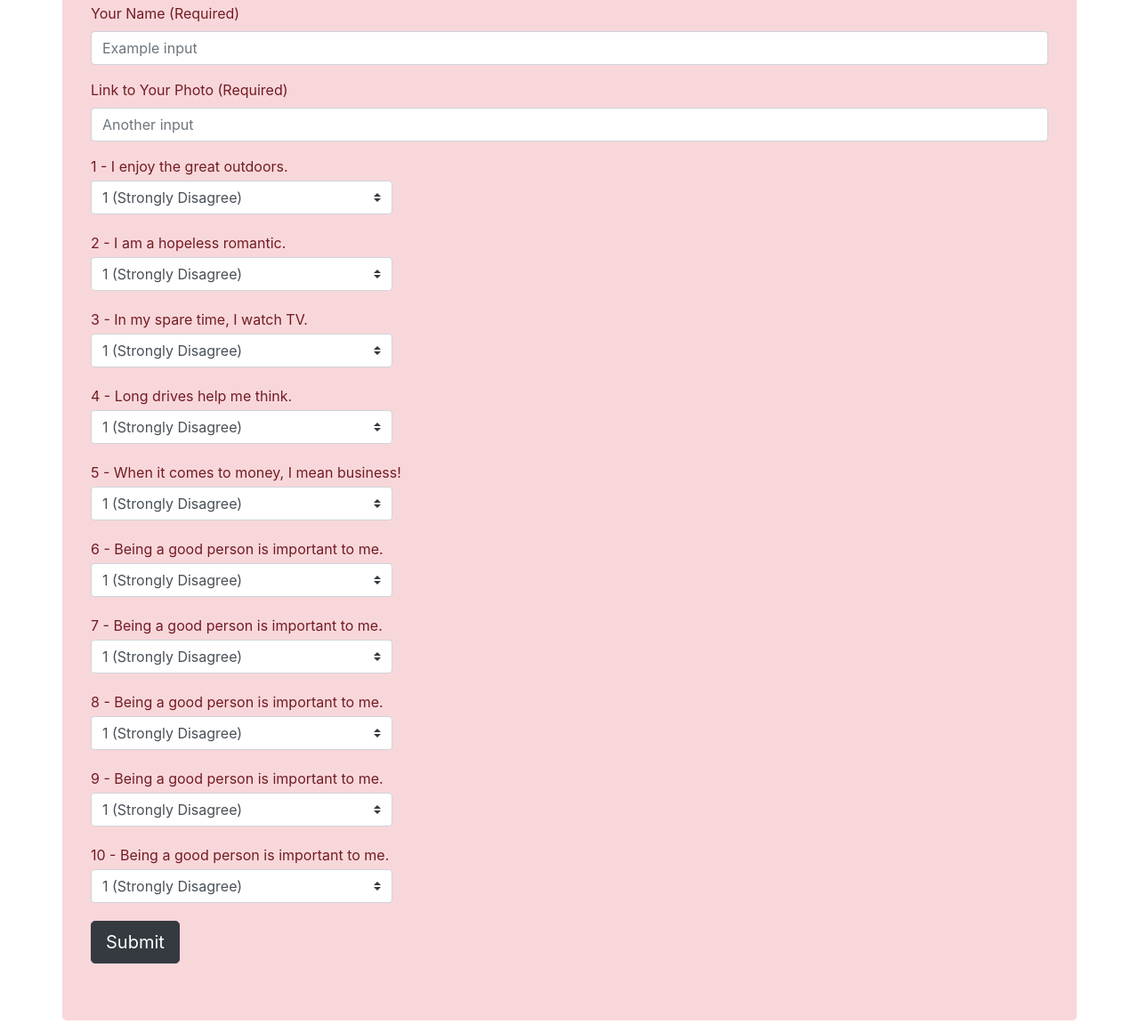
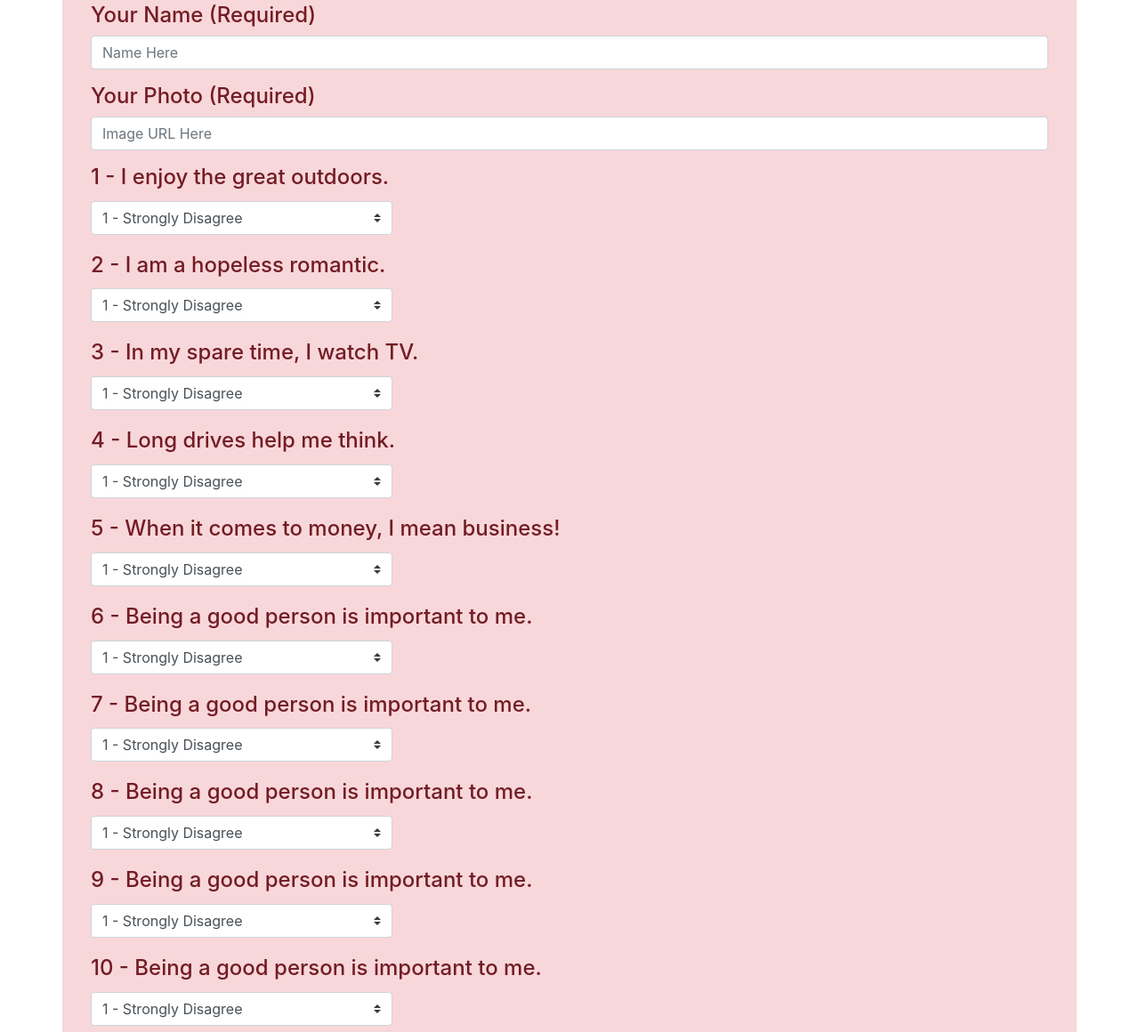
Before and after one commit to jshou403/friend-finder, a website: page app/public/survey.html in a window 1280 px wide. Shown: the part 177-1337 px from the top of the page at 89% size. Drawn offline with nearby package versions, Linux system fonts and the light colour scheme.

Commit message:
Updated dropdowns.

```diff
--- a/app/public/survey.html
+++ b/app/public/survey.html
@@ -44,34 +44,40 @@
                     <hr class="my-4">
 
                     <form>
+
+                        <!-- Name -->
                         <div class="form-group">
-                            <label for="formGroupExampleInput">Your Name (Required)</label>
-                            <input type="text" class="form-control" id="name" placeholder="Example input" required>
+                            <!-- <label for="formGroupYourName">Your Name (Required)</label> -->
+                            <h4>Your Name (Required)</h4>
+                            <input type="text" class="form-control" id="name" placeholder="Name Here" required>
                         </div>
+
+                        <!-- Photo URL -->
                         <div class="form-group">
-                            <label for="formGroupExampleInput2">Link to Your Photo (Required)</label>
-                            <input type="text" class="form-control" id="imageurl" placeholder="Another input" required>
+                            <!-- <label for="formGroupPhotoUrl">Link to Your Photo (Required)</label> -->
+                            <h4>Your Photo (Required)</h4>
+                            <input type="text" class="form-control" id="imageurl" placeholder="Image URL Here" required>
                         </div>
 
 
-                        <div>
                         <!-- 1 -->
                         <div class="form-group">
+                            <div>
 
                                 <div class="row">
                                     <div class="col-12">
-                                        1 - I enjoy the great outdoors.
+                                        <h4>1 - I enjoy the great outdoors.</h4>
                                     </div>
                                 </div>
 
                                 <div class="row">
                                     <div class="col-sm-12 col-md-4">
-                                        <select name="question1" class="custom-select my-1 mr-sm-2" id="q1">
-                                            <option value="1">1 (Strongly Disagree)</option>
-                                            <option value="2">2</option>
-                                            <option value="3">3</option>
-                                            <option value="4">4</option>
-                                            <option value="5">5 (Strongly Agree)</option>
+                                        <select name="question1" class="custom-select my-1 mr-sm-2" id="q1"> -->
+                                            <option value="1">1 - Strongly Disagree</option>
+                                            <option value="2">2 - Disagree</option>
+                                            <option value="3">3 - Neutral</option>
+                                            <option value="4">4 - Agree</option>
+                                            <option value="5">5 - Strongly Agree</option>
                                         </select>
                                     </div>
                                 </div>
@@ -81,227 +87,211 @@
 
                         <!-- 2 -->
                         <div class="form-group">
-                            <div>
 
                             <div class="row">
                                 <div class="col-12">
-                                        2 - I am a hopeless romantic.
+                                    <h4>2 - I am a hopeless romantic.</h4>
                                 </div>
                             </div>
 
                             <div class="row">
                                 <div class="col-sm-12 col-md-4">
+
                                     <select name="question2" class="custom-select my-1 mr-sm-2" id="q2">
-                                            <option value="1">1 (Strongly Disagree)</option>
-                                            <option value="2">2</option>
-                                            <option value="3">3</option>
-                                            <option value="4">4</option>
-                                            <option value="5">5 (Strongly Agree)</option>
+                                        <option value="1">1 - Strongly Disagree</option>
+                                        <option value="2">2 - Disagree</option>
+                                        <option value="3">3 - Neutral</option>
+                                        <option value="4">4 - Agree</option>
+                                        <option value="5">5 - Strongly Agree</option>
                                     </select>
+
                                 </div>
                             </div>
 
                         </div>
-                        </div>
 
-                        <!-- 4 -->
+                        <!-- 3 -->
                         <div class="form-group">
-                            <div>
 
                             <div class="row">
                                 <div class="col-12">
-                                        3 - In my spare time, I watch TV.
+                                    <h4>3 - In my spare time, I watch TV.</h4>
                                 </div>
                             </div>
 
                             <div class="row">
                                 <div class="col-sm-12 col-md-4">
                                     <select name="question3" class="custom-select my-1 mr-sm-2" id="q3">
-                                            <option value="1">1 (Strongly Disagree)</option>
-                                            <option value="2">2</option>
-                                            <option value="3">3</option>
-                                            <option value="4">4</option>
-                                            <option value="5">5 (Strongly Agree)</option>
+                                        <option value="1">1 - Strongly Disagree</option>
+                                        <option value="2">2 - Disagree</option>
+                                        <option value="3">3 - Neutral</option>
+                                        <option value="4">4 - Agree</option>
+                                        <option value="5">5 - Strongly Agree</option>
                                     </select>
                                 </div>
                             </div>
 
                         </div>
-                        </div>
 
-                        <!-- 5 -->
+                        <!-- 4 -->
                         <div class="form-group">
-                            <div>
 
                             <div class="row">
                                 <div class="col-12">
-                                        4 - Long drives help me think.
+                                    <h4>4 - Long drives help me think.</h4>
                                 </div>
                             </div>
 
                             <div class="row">
                                 <div class="col-sm-12 col-md-4">
                                     <select name="question4" class="custom-select my-1 mr-sm-2" id="q4">
-                                            <option value="1">1 (Strongly Disagree)</option>
-                                            <option value="2">2</option>
-                                            <option value="3">3</option>
-                                            <option value="4">4</option>
-                                            <option value="5">5 (Strongly Agree)</option>
+                                        <option value="1">1 - Strongly Disagree</option>
+                                        <option value="2">2 - Disagree</option>
+                                        <option value="3">3 - Neutral</option>
+                                        <option value="4">4 - Agree</option>
+                                        <option value="5">5 - Strongly Agree</option>
                                     </select>
                                 </div>
                             </div>
 
                         </div>
-                        </div>
 
-                        <!-- 6 -->
+                        <!-- 5 -->
                         <div class="form-group">
-                            <div>
 
                             <div class="row">
                                 <div class="col-12">
-                                        5 - When it comes to money, I mean business!
+                                    <h4>5 - When it comes to money, I mean business!</h4>
                                 </div>
                             </div>
 
                             <div class="row">
                                 <div class="col-sm-12 col-md-4">
                                     <select name="question5" class="custom-select my-1 mr-sm-2" id="q5">
-                                            <option value="1">1 (Strongly Disagree)</option>
-                                            <option value="2">2</option>
-                                            <option value="3">3</option>
-                                            <option value="4">4</option>
-                                            <option value="5">5 (Strongly Agree)</option>
+                                        <option value="1">1 - Strongly Disagree</option>
+                                        <option value="2">2 - Disagree</option>
+                                        <option value="3">3 - Neutral</option>
+                                        <option value="4">4 - Agree</option>
+                                        <option value="5">5 - Strongly Agree</option>
                                     </select>
                                 </div>
                             </div>
 
                         </div>
-                        </div>
 
                         <!-- 6 -->
                         <div class="form-group">
-                            <div>
 
                             <div class="row">
                                 <div class="col-12">
-                                        6 - Being a good person is important to me.
+                                    <h4>6 - Being a good person is important to me.</h4>
                                 </div>
                             </div>
 
                             <div class="row">
                                 <div class="col-sm-12 col-md-4">
                                     <select name="question6" class="custom-select my-1 mr-sm-2" id="q6">
-                                            <option value="1">1 (Strongly Disagree)</option>
-                                            <option value="2">2</option>
-                                            <option value="3">3</option>
-                                            <option value="4">4</option>
-                                            <option value="5">5 (Strongly Agree)</option>
+                                        <option value="1">1 - Strongly Disagree</option>
+                                        <option value="2">2 - Disagree</option>
+                                        <option value="3">3 - Neutral</option>
+                                        <option value="4">4 - Agree</option>
+                                        <option value="5">5 - Strongly Agree</option>
                                     </select>
                                 </div>
                             </div>
 
                         </div>
-                        </div>
 
                         <!-- 7 -->
                         <div class="form-group">
-                                <div>
 
                             <div class="row">
                                 <div class="col-12">
-                                            7 - Being a good person is important to me.
+                                    <h4>7 - Being a good person is important to me.</h4>
                                 </div>
                             </div>
 
                             <div class="row">
                                 <div class="col-sm-12 col-md-4">
                                     <select name="question7" class="custom-select my-1 mr-sm-2" id="q7">
-                                                <option value="1">1 (Strongly Disagree)</option>
-                                                <option value="2">2</option>
-                                                <option value="3">3</option>
-                                                <option value="4">4</option>
-                                                <option value="5">5 (Strongly Agree)</option>
+                                        <option value="1">1 - Strongly Disagree</option>
+                                        <option value="2">2 - Disagree</option>
+                                        <option value="3">3 - Neutral</option>
+                                        <option value="4">4 - Agree</option>
+                                        <option value="5">5 - Strongly Agree</option>
                                     </select>
                                 </div>
                             </div>
 
                         </div>
-                            </div>
 
                         <!-- 8 -->
                         <div class="form-group">
-                                <div>
 
                             <div class="row">
                                 <div class="col-12">
-                                            8 - Being a good person is important to me.
+                                    <h4>8 - Being a good person is important to me.</h4>
                                 </div>
                             </div>
 
                             <div class="row">
                                 <div class="col-sm-12 col-md-4">
                                     <select name="question8" class="custom-select my-1 mr-sm-2" id="q8">
-                                                <option value="1">1 (Strongly Disagree)</option>
-                                                <option value="2">2</option>
-                                                <option value="3">3</option>
-                                                <option value="4">4</option>
-                                                <option value="5">5 (Strongly Agree)</option>
+                                        <option value="1">1 - Strongly Disagree</option>
+                                        <option value="2">2 - Disagree</option>
+                                        <option value="3">3 - Neutral</option>
+                                        <option value="4">4 - Agree</option>
+                                        <option value="5">5 - Strongly Agree</option>
                                     </select>
                                 </div>
                             </div>
 
                         </div>
-                            </div>
 
                         <!-- 9 -->
                         <div class="form-group">
-                                <div>
 
                             <div class="row">
                                 <div class="col-12">
-                                            9 - Being a good person is important to me.
+                                    <h4>9 - Being a good person is important to me.</h4>
                                 </div>
                             </div>
 
                             <div class="row">
                                 <div class="col-sm-12 col-md-4">
                                     <select name="question9" class="custom-select my-1 mr-sm-2" id="q9">
-                                                <option value="1">1 (Strongly Disagree)</option>
-                                                <option value="2">2</option>
-                                                <option value="3">3</option>
-                                                <option value="4">4</option>
-                                                <option value="5">5 (Strongly Agree)</option>
+                                        <option value="1">1 - Strongly Disagree</option>
+                                        <option value="2">2 - Disagree</option>
+                                        <option value="3">3 - Neutral</option>
+                                        <option value="4">4 - Agree</option>
+                                        <option value="5">5 - Strongly Agree</option>
                                     </select>
                                 </div>
                             </div>
 
                         </div>
-                            </div>
 
                         <!-- 10 -->
                         <div class="form-group">
-                                <div>
 
                             <div class="row">
                                 <div class="col-12">
-                                            10 - Being a good person is important to me.
+                                    <h4>10 - Being a good person is important to me.</h4>
                                 </div>
                             </div>
 
                             <div class="row">
                                 <div class="col-sm-12 col-md-4">
                                     <select name="question10" class="custom-select my-1 mr-sm-2" id="q10">
-                                                <option value="1">1 (Strongly Disagree)</option>
-                                                <option value="2">2</option>
-                                                <option value="3">3</option>
-                                                <option value="4">4</option>
-                                                <option value="5">5 (Strongly Agree)</option>
+                                        <option value="1">1 - Strongly Disagree</option>
+                                        <option value="2">2 - Disagree</option>
+                                        <option value="3">3 - Neutral</option>
+                                        <option value="4">4 - Agree</option>
+                                        <option value="5">5 - Strongly Agree</option>
                                     </select>
                                 </div>
                             </div>
 
-                                </div>
                         </div>
 
                         <!-- <button class="btn btn-dark btn-lg" id="submit-btn" type="submit" href="#">Go!</button> -->
```
Lines whose indentation alone changed are shown as unchanged.
